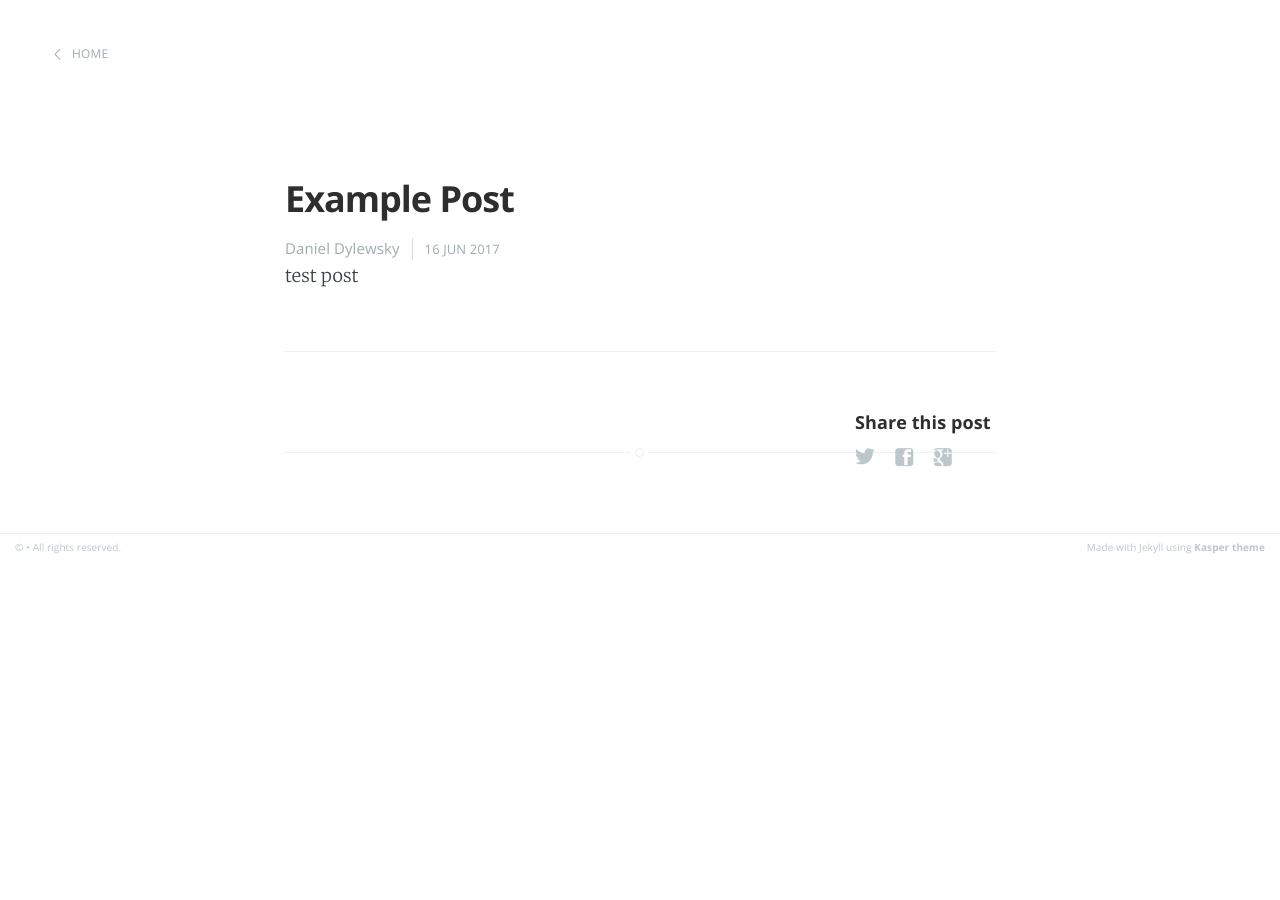
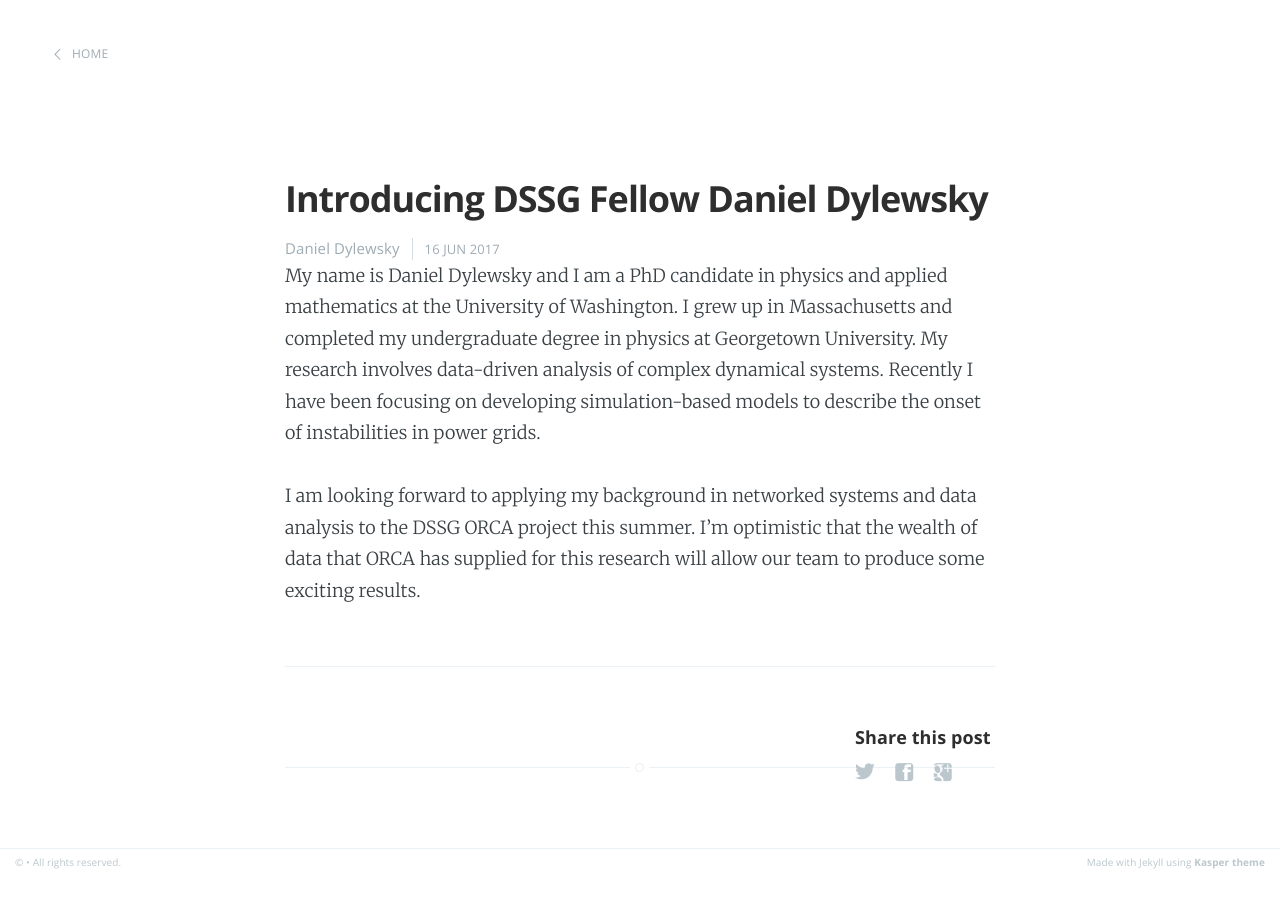
Before and after one commit to uwescience/DSSG2017, a Jekyll site: the page built from _posts/2017-06-16-Daniel-Dylewsky.md, in a window 1280 px wide. Built offline with Jekyll 4.4.1, drawn with Linux system fonts in a browser that asks for light colours.

Commit message:
Update 2017-06-16-Daniel-Dylewsky.md

```diff
--- a/_posts/2017-06-16-Daniel-Dylewsky.md
+++ b/_posts/2017-06-16-Daniel-Dylewsky.md
@@ -1,8 +1,10 @@
 ---
 layout: post
-title:  "Example Post"
+title:  "Introducing DSSG Fellow Daniel Dylewsky"
 date:   2017-06-16
 author: Daniel Dylewsky
 ---
 
-test post
+My name is Daniel Dylewsky and I am a PhD candidate in physics and applied mathematics at the University of Washington. I grew up in Massachusetts and completed my undergraduate degree in physics at Georgetown University. My research involves data-driven analysis of complex dynamical systems. Recently I have been focusing on developing simulation-based models to describe the onset of instabilities in power grids.
+
+I am looking forward to applying my background in networked systems and data analysis to the DSSG ORCA project this summer. I'm optimistic that the wealth of data that ORCA has supplied for this research will allow our team to produce some exciting results.
```
